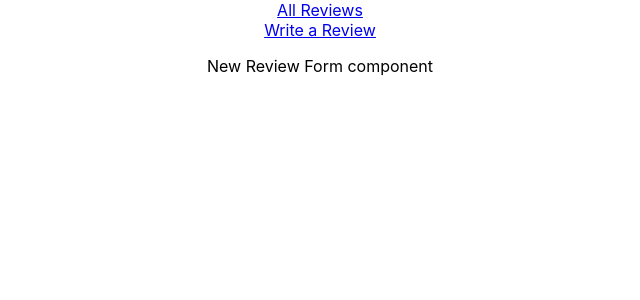
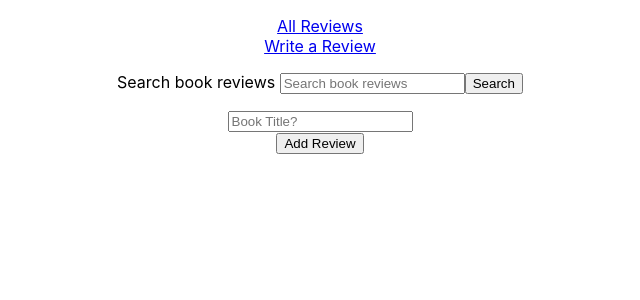
Before and after one commit to anirun/readmeapp-phase-2-pjt, a React (Create React App) app: page /reviews/new in a window 1280 px wide. Shown: the top 300 px of the page, without its empty margins (320-960 px from the left). Built offline with nearby package versions, Linux system fonts and the light colour scheme; data requests are answered from the project's data file.

Commit message:
POST working

```diff
--- a/src/App.js
+++ b/src/App.js
@@ -9,6 +9,7 @@ import ReviewsList from './components/ReviewsList'
 import NewReviewForm from './components/NewReviewForm'
 import Review from './components/Review'
 import Navbar from './components/Navbar'
+import SearchBar from './components/SearchBar'
 
 function App() {
 
@@ -20,11 +21,29 @@ function App() {
     .then(data => setReviews(data))
   }, [])
 
+  function addReview(newReview) {
+    fetch(`http://localhost:3000/reviews`, {
+      method: 'POST',
+      headers: {
+        'Accepts': 'application/json',
+        'Content-Type': 'application/json'
+      },
+      body: JSON.stringify(newReview)
+    })
+    .then(res => res.json())
+    .then(newReview => {
+      const newArray = [...reviews, newReview]
+      setReviews(newArray)
+    })
+  }
+
   return (
     <div className="App">
       <Router>
 
         <Navbar />
+
+        <SearchBar />
 
         <Switch>
 
@@ -33,7 +52,7 @@ function App() {
           </Route>
 
           <Route exact path="/reviews/new">
-            <NewReviewForm />
+            <NewReviewForm reviews={reviews} addReview={addReview}/>
           </Route>
 
           <Route exact path="/reviews/:id">
--- a/src/components/Navbar.js
+++ b/src/components/Navbar.js
@@ -4,9 +4,11 @@ import { Link } from 'react-router-dom';
 function Navbar() {
     return (
         <nav>
+            <p></p>
             <Link to="/">All Reviews</Link>
             <br></br>
             <Link to="/reviews/new">Write a Review</Link>
+            <p></p>
         </nav>
     )
 }
--- a/src/components/NewReviewForm.js
+++ b/src/components/NewReviewForm.js
@@ -1,10 +1,57 @@
-import React from 'react'
+import React, { useState } from 'react'
 
-function NewReviewForm() {
+
+function NewReviewForm({addReview}) {
+
+    const [book, setBook] = useState('')
+    const [author, setAuthor] = useState('')
+    const [text, setText] = useState('')
+    const [rating, setRating] = useState('')
+
+    function handleBook(e) {
+        setBook(e.target.value)
+    }
+
+    function handleAuthor(e) {
+        setAuthor(e.target.value)
+    }
+
+    function handleText(e) {
+        setText(e.target.value)
+    }
+
+    function handleRating(e) {
+        setRating(e.target.value)
+    }
+
+    function handleSubmit(e) {
+        e.preventDefault()
+        addReview({book: book, author: author, text: text, rating: rating})
+        setBook('')
+        setAuthor('')
+        setText('')
+        setRating('')
+    }
+
+
     return (
-        <div>
-            <p>New Review Form component</p>
-        </div>
+        <form id="new-review-form" onSubmit={handleSubmit}>
+
+        <input
+          type="text"
+          placeholder="Book Title?"
+          onChange={handleBook}
+          value={book}
+        />
+
+        <br/>
+
+        <input
+          type="submit"
+          value="Add Review"
+        />
+
+      </form>
     )
 }
 
--- a/src/components/Review.js
+++ b/src/components/Review.js
@@ -6,18 +6,18 @@ import {
 import book_icon from '../images/book_icon.jpeg'
 
 function Review({review}) {
+
     return (
-        <div>
-            <Card>
+            <Card border="black">
                 <CardImg src={book_icon} alt="Card image cap" />
                 <CardBody>
                     <CardTitle tag="h5">{review.book}</CardTitle>
                     <CardSubtitle tag="h6" className="mb-2 text-muted">{review.author}</CardSubtitle>
                     <CardText>{review.text}</CardText>
                     <Button>Button</Button>
+                    <p />
                 </CardBody>
             </Card>
-        </div>
     )
 }
 
--- /dev/null
+++ b/src/components/SearchBar.js
@@ -0,0 +1,24 @@
+import React from 'react';
+
+function SearchBar({reviews}) {
+    return (
+        <div>
+        <p />
+        <form action="/" method="get">
+            <label htmlFor="header-search">
+                <span className="visually-hidden">Search book reviews </span>
+            </label>
+            <input
+                type="text"
+                id="header-search"
+                placeholder="Search book reviews"
+                name="s"
+            />
+            <button type="submit">Search</button>
+        </form>
+        <p />
+        </div>
+    )
+}
+
+export default SearchBar;
```
